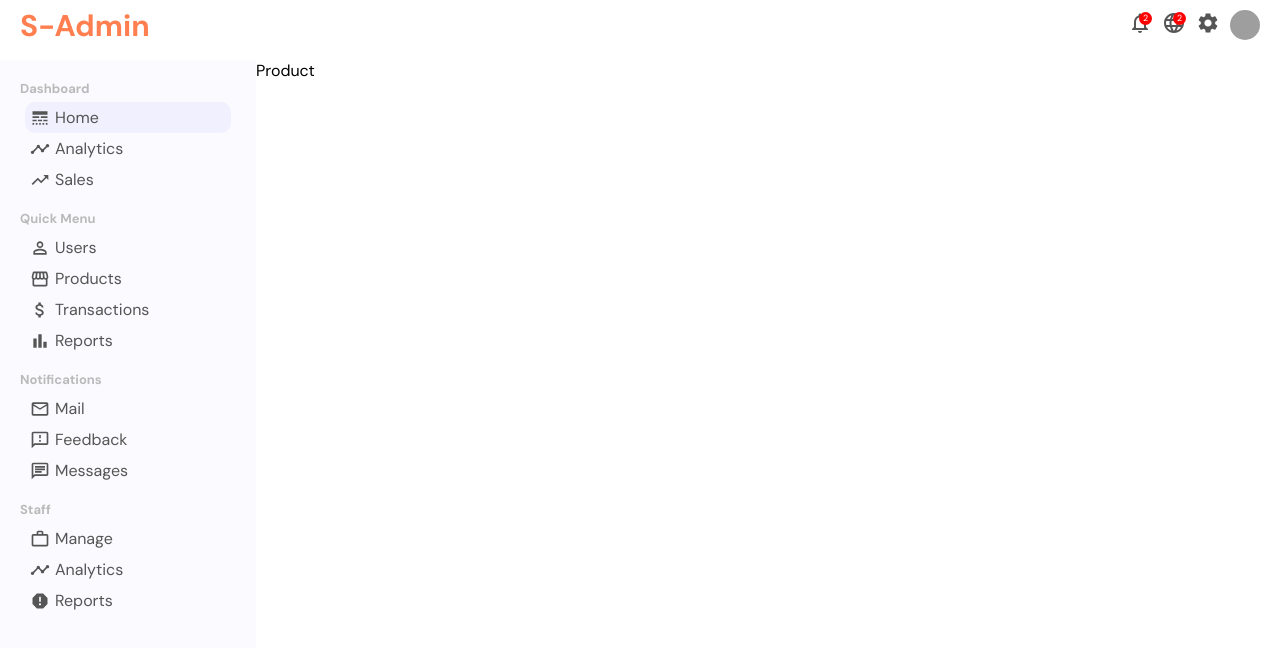
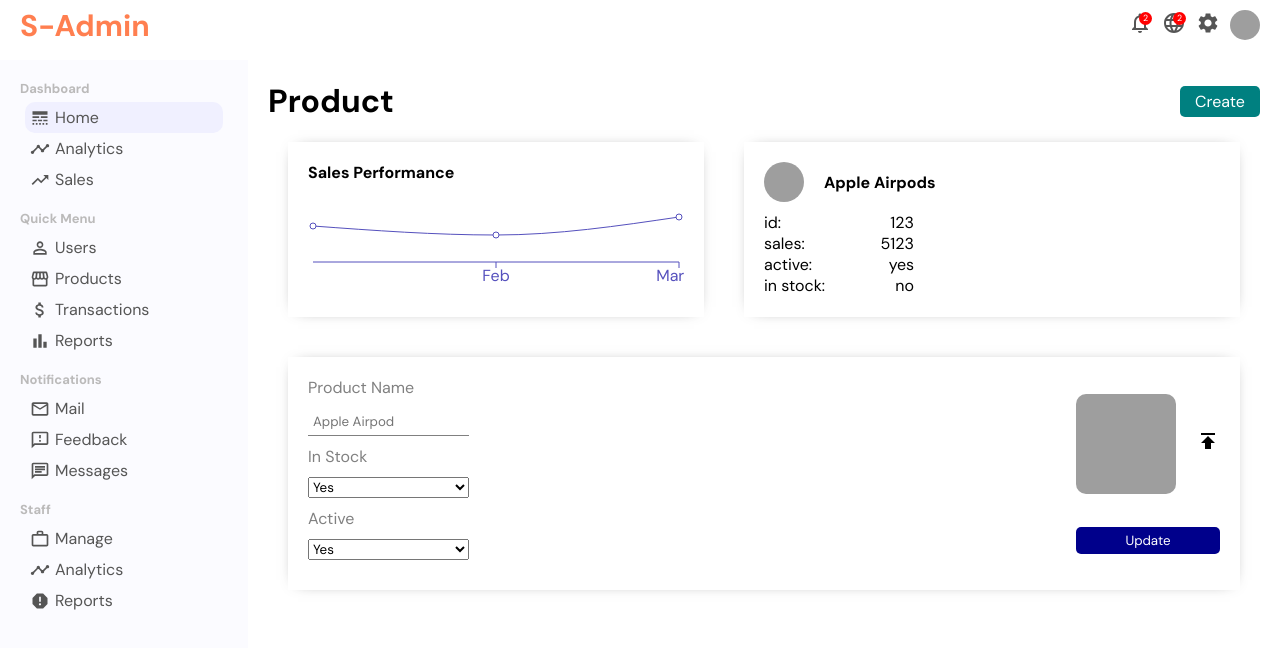
Before and after one commit to OutcastR07/react-admin-panel, a React (Create React App) app: page /product/1 in a window 1280 px wide. Shown: the top 648 px of the page. Built offline with nearby package versions, Linux system fonts and the light colour scheme; grey boxes are pictures that could not be loaded.

Commit message:
interactive-admin-dashboard

```diff
--- a/src/App.js
+++ b/src/App.js
@@ -8,6 +8,7 @@ import User from "./pages/user/User";
 import NewUser from "./pages/newUser/NewUser";
 import ProductList from "./pages/productList/ProductList";
 import Product from "./pages/product/Product";
+import NewProduct from "./pages/newProduct/NewProduct";
 
 function App() {
   return (
@@ -19,10 +20,10 @@ function App() {
           <Route path="/" exact={true} element={<Home />} />
           <Route path="/users" element={<UserList />} />
           <Route path="/user/:userId" element={<User />} />
-          <Route path="/user/:userId/newUser" element={<NewUser />} />
+          <Route path="/newUser" element={<NewUser />} />
           <Route path="/products" element={<ProductList />} />
           <Route path="/product/:productId" element={<Product />} />
-          <Route path="/product/:productId/newproduct" element={<NewUser />} />
+          <Route path="/newproduct" element={<NewProduct />} />
         </Routes>
       </div>
     </Router>
--- a/src/components/sidebar/Sidebar.jsx
+++ b/src/components/sidebar/Sidebar.jsx
@@ -12,10 +12,12 @@ const Sidebar = () => {
                         Dashboard
                     </h3>
                     <ul className="sidebarList">
-                        <li className="sidebarListItem active">
-                            <LineStyle className='sidebarIcon' />
-                            Home
-                        </li>
+                        <Link to="/" className='link'>
+                            <li className="sidebarListItem active">
+                                <LineStyle className='sidebarIcon' />
+                                Home
+                            </li>
+                        </Link>
                         <li className="sidebarListItem">
                             <TimelineIcon className='sidebarIcon' />
                             Analytics
--- a/src/dummyData.js
+++ b/src/dummyData.js
@@ -191,3 +191,19 @@ export const productRows = [
         price: '$120.00',
     },
 ];
+
+
+export const productData = [
+    {
+        name: 'Jan',
+        "Sales": 4000,
+    },
+    {
+        name: 'Feb',
+        "Sales": 3000,
+    },
+    {
+        name: 'Mar',
+        "Sales": 5000,
+    },
+];
--- /dev/null
+++ b/src/pages/newProduct/NewProduct.css
@@ -0,0 +1,39 @@
+.newProduct {
+    flex: 4;
+}
+
+.addProductForm {
+    margin-top: 10px;
+}
+
+.addProductItem {
+    width: 250px;
+    display: flex;
+    flex-direction: column;
+    margin-bottom: 10px;
+}
+
+.addProductItem>label {
+    color: gray;
+    font-weight: 600;
+    margin-bottom: 10px;
+}
+
+.addProductItem>input {
+    padding: 10px;
+}
+
+.addProductItem>select {
+    padding: 10px;
+}
+
+.addProductButton {
+    margin-top: 10px;
+    padding: 7px 10px;
+    border: none;
+    border-radius: 10px;
+    background-color: darkblue;
+    color: white;
+    font-weight: 600;
+    cursor: pointer;
+}
--- /dev/null
+++ b/src/pages/newProduct/NewProduct.jsx
@@ -0,0 +1,33 @@
+import './NewProduct.css'
+
+const NewProduct = () => {
+    return (
+        <div className="newProduct">
+            <h1 className="addProductTitle">New Product</h1>
+            <form className="addProductForm">
+                <div className="addProductItem">
+                    <label>Image</label>
+                    <input type="file" id="file" />
+                </div>
+                <div className="addProductItem">
+                    <label>Name</label>
+                    <input type="text" placeholder="Apple Airpods" />
+                </div>
+                <div className="addProductItem">
+                    <label>Stock</label>
+                    <input type="text" placeholder="123" />
+                </div>
+                <div className="addProductItem">
+                    <label>Active</label>
+                    <select name="active" id="active">
+                        <option value="yes">Yes</option>
+                        <option value="no">No</option>
+                    </select>
+                </div>
+                <button className="addProductButton">Create</button>
+            </form>
+        </div>
+    )
+}
+
+export default NewProduct
--- a/src/pages/product/Product.css
+++ b/src/pages/product/Product.css
@@ -1,3 +1,128 @@
 .product {
     flex: 4;
+    padding: 20px;
 }
+
+.productTitleContainer {
+    display: flex;
+    align-items: center;
+    justify-content: space-between;
+}
+
+.productAddButton {
+    width: 80px;
+    border: none;
+    padding: 5px;
+    background-color: teal;
+    color: white;
+    border-radius: 5px;
+    font-size: 16px;
+    cursor: pointer;
+}
+
+.productTop {
+    display: flex;
+}
+
+.productTopLeft,
+.productTopRight {
+    flex: 1;
+}
+
+.productTopRight {
+    padding: 20px;
+    margin: 20px;
+    -webkit-box-shadow: 0px 0px 15px -10px rgba(0, 0, 0, 0.75);
+    box-shadow: 0px 0px 15px -10px rgba(0, 0, 0, 0.75);
+    padding: 20px;
+}
+
+.productInfoImg {
+    width: 40px;
+    height: 40px;
+    border-radius: 50%;
+    object-fit: cover;
+    margin-right: 20px;
+}
+
+.productInfoTop {
+    display: flex;
+    align-items: center;
+}
+
+.productName {
+    font-weight: 600;
+}
+
+.productInfoBottom {
+    margin-top: 10px;
+}
+
+.productInfoItem {
+    width: 150px;
+    display: flex;
+    justify-content: space-between;
+}
+
+.productBottom {
+    padding: 20px;
+    margin: 20px;
+    -webkit-box-shadow: 0px 0px 15px -10px rgba(0, 0, 0, 0.75);
+    box-shadow: 0px 0px 15px -10px rgba(0, 0, 0, 0.75);
+    padding: 20px;
+}
+
+.productForm {
+    display: flex;
+    justify-content: space-between;
+}
+
+.productFormLeft {
+    display: flex;
+    flex-direction: column;
+}
+
+.productFormLeft>label {
+    margin-bottom: 10px;
+    color: gray;
+}
+
+.productFormLeft>input {
+    margin-bottom: 10px;
+    border: none;
+    padding: 5px;
+    border-bottom: 1px solid gray;
+}
+
+.productFormLeft>select {
+    margin-bottom: 10px;
+}
+
+.productUploadImg {
+    width: 100px;
+    height: 100px;
+    border-radius: 10px;
+    object-fit: cover;
+    margin-right: 20px;
+}
+
+.productFormRight {
+    display: flex;
+    flex-direction: column;
+    justify-content: space-around;
+}
+
+.productUpload {
+    display: flex;
+    align-items: center;
+}
+
+.productButton {
+    border: none;
+    padding: 5px;
+    border-radius: 5px;
+    background-color: darkblue;
+    color: white;
+    font-size: 600;
+    cursor: pointer;
+}
--- a/src/pages/product/Product.jsx
+++ b/src/pages/product/Product.jsx
@@ -1,9 +1,80 @@
+import { Link } from 'react-router-dom'
+import Charts from '../../components/charts/Charts'
 import './Product.css'
+import { productData } from '../../dummyData'
+import { Publish } from '@mui/icons-material'
 
 const Product = () => {
     return (
         <div className='product'>
-            Product
+            <div className="productTitleContainer">
+                <h1 className="productTitle">Product</h1>
+                <Link to="/newproduct">
+                    <button className="productAddButton">Create</button>
+                </Link>
+            </div>
+            <div className="productTop">
+                <div className="productTopLeft">
+                    <Charts data={productData} dataKey="Sales" title="Sales Performance" />
+                </div>
+                <div className="productTopRight">
+                    <div className="productInfoTop">
+                        <img src="https://th.bing.com/th/id/OIP.3W4k7PO0CzL5f_19KYazMgHaEL?w=301&h=180&c=7&r=0&o=5&pid=1.7" alt=""
+                            className='productInfoImg'
+                        />
+                        <span className="productName">Apple Airpods</span>
+                    </div>
+                    <div className="productInfoBottom">
+                        <div className="productInfoItem">
+                            <span className="productInfoKey">id:</span>
+                            <span className="productInfoValue">123</span>
+                        </div>
+                        <div className="productInfoItem">
+                            <span className="productInfoKey">sales:</span>
+                            <span className="productInfoValue">5123</span>
+                        </div>
+                        <div className="productInfoItem">
+                            <span className="productInfoKey">active:</span>
+                            <span className="productInfoValue">yes</span>
+                        </div>
+                        <div className="productInfoItem">
+                            <span className="productInfoKey">in stock:</span>
+                            <span className="productInfoValue">no</span>
+                        </div>
+                    </div>
+                </div>
+            </div>
+            <div className="productBottom">
+                <form className="productForm">
+                    <div className="productFormLeft">
+                        <label>Product Name</label>
+                        <input type="text" placeholder='Apple Airpod' />
+                        <label>In Stock</label>
+                        <select name="inStock" id="idStock">
+                            <option value="yes">Yes</option>
+                            <option value="no">No</option>
+                        </select>
+                        <label>Active</label>
+                        <select name="active" id="active">
+                            <option value="yes">Yes</option>
+                            <option value="no">No</option>
+                        </select>
+                    </div>
+                    <div className="productFormRight">
+                        <div className="productUpload">
+                            <img src="https://th.bing.com/th/id/OIP.3W4k7PO0CzL5f_19KYazMgHaEL?w=301&h=180&c=7&r=0&o=5&pid=1.7"
+                                alt=""
+                                className='productUploadImg'
+                            />
+                            <label for="file">
+                                <Publish />
+                            </label>
+                            <input type="file" id='file' style={{ display: "none" }} />
+                        </div>
+                        <button className="productButton">Update</button>
+                    </div>
+                </form>
+            </div>
         </div>
     )
 }
--- a/src/pages/user/User.jsx
+++ b/src/pages/user/User.jsx
@@ -7,7 +7,7 @@ const User = () => {
         <div className='user'>
             <div className="userTitleContainer">
                 <h1 className="userTitle">Edit User</h1>
-                <Link to='newUser'>
+                <Link to='/newUser'>
                     <button className='userAddButton'>Create</button>
                 </Link>
             </div>
```
